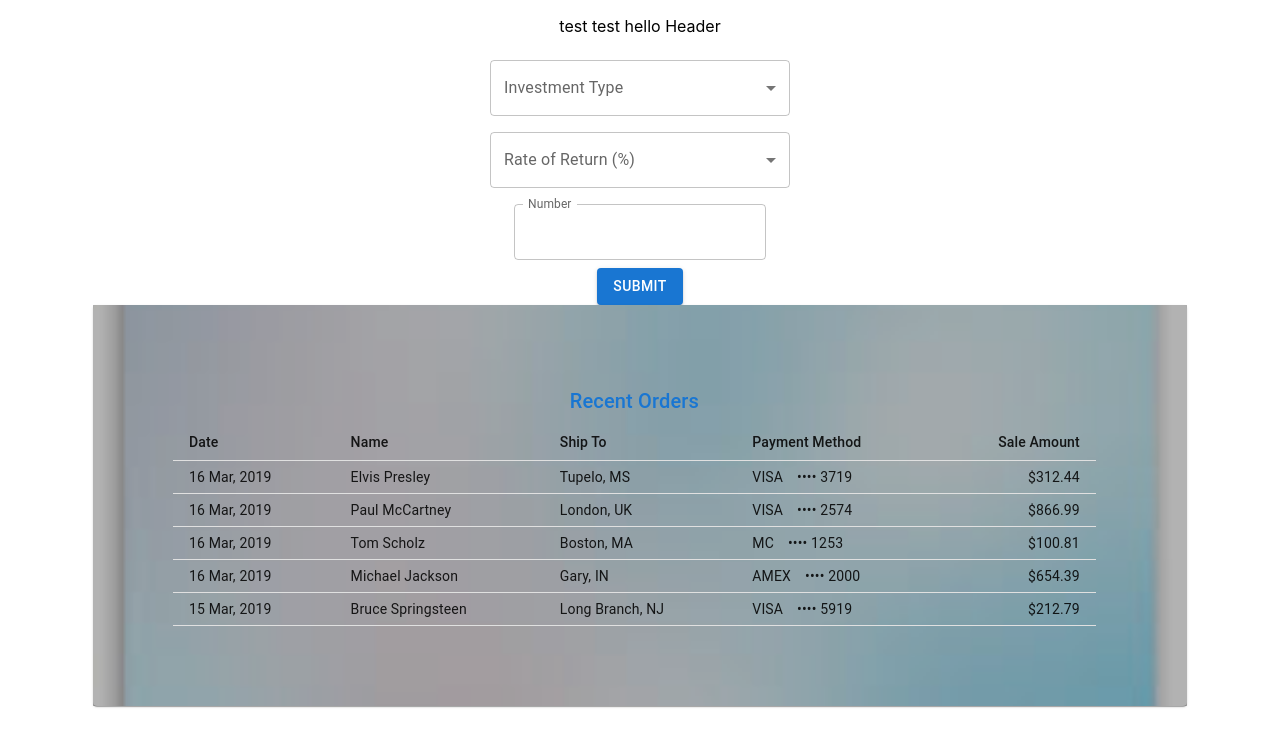
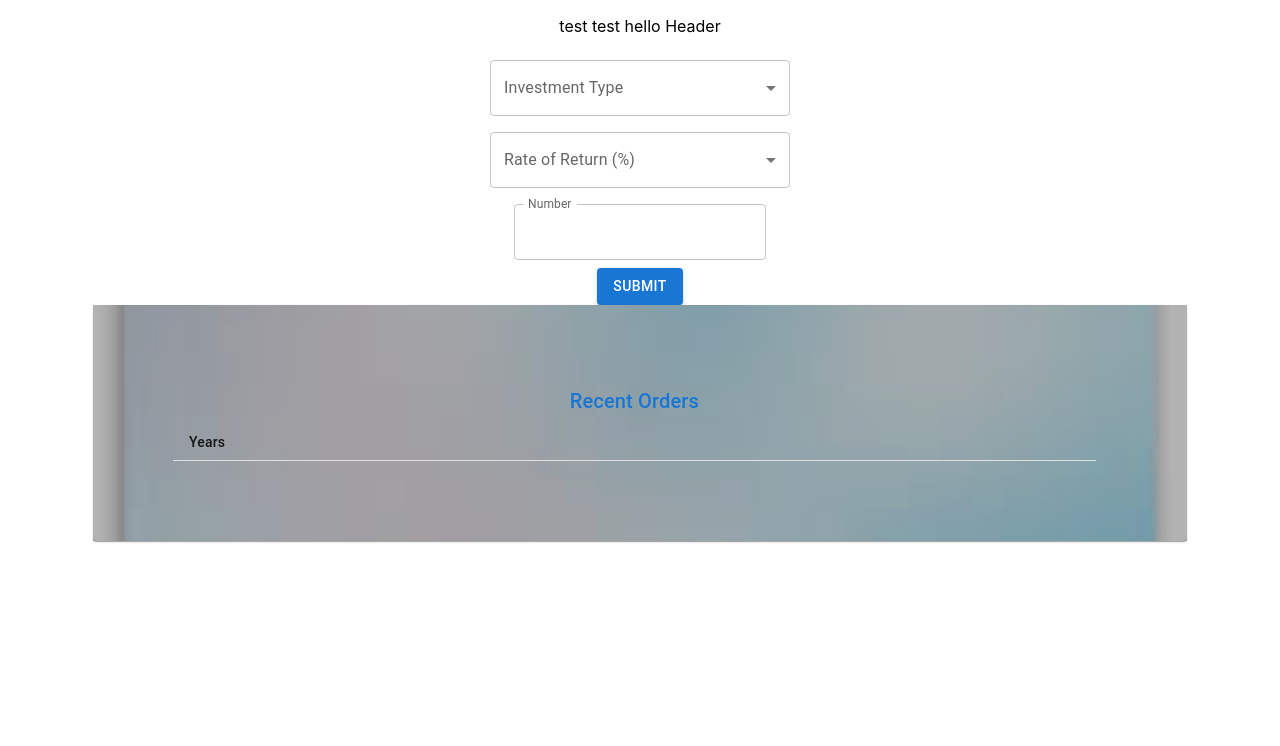
Before and after one commit to evelyn-tse/ghh-2022, a React (Create React App) app: page / in a window 1280 px wide. Shown: the top 746 px of the page. Built offline with nearby package versions, Linux system fonts and the light colour scheme.

Commit message:
figured out the rows of the table

```diff
--- a/src/Components/RoiCalc/InvestTable.js
+++ b/src/Components/RoiCalc/InvestTable.js
@@ -18,50 +18,24 @@ function createData(id, date, name, shipTo, paymentMethod, amount) {
     return { id, date, name, shipTo, paymentMethod, amount };
 }
 
-const rows = [
-    createData(
-      0,
-      '16 Mar, 2019',
-      'Elvis Presley',
-      'Tupelo, MS',
-      'VISA ⠀•••• 3719',
-      312.44,
-    ),
-    createData(
-      1,
-      '16 Mar, 2019',
-      'Paul McCartney',
-      'London, UK',
-      'VISA ⠀•••• 2574',
-      866.99,
-    ),
-    createData(2, '16 Mar, 2019', 'Tom Scholz', 'Boston, MA', 'MC ⠀•••• 1253', 100.81),
-    createData(
-      3,
-      '16 Mar, 2019',
-      'Michael Jackson',
-      'Gary, IN',
-      'AMEX ⠀•••• 2000',
-      654.39,
-    ),
-    createData(
-      4,
-      '15 Mar, 2019',
-      'Bruce Springsteen',
-      'Long Branch, NJ',
-      'VISA ⠀•••• 5919',
-      212.79,
-    ),
-  ];
 
 
 const InvestTable = ({years, amountMoney, setAmountMoney, startingAmount, setStartingAmount}) => {
 
+  const [rows, setRows] = React.useState([]);
+  const createRows = ()=>{
+    let tempRows = []
+    for (let i = 0; i < years; i++) {
+      tempRows.push({year: i})
+    }
+    tempRows.push({year: years})
+    setRows(tempRows);
+  }
     React.useEffect(()=>{
       if(years < 0 || !years){
         return;
       }
-      alert(years)
+      createRows();
     },[years])
   return (
     <div className="InvestTable">
@@ -103,21 +77,13 @@ const InvestTable = ({years, amountMoney, setAmountMoney, startingAmount, setSta
       <Table size="small">
         <TableHead>
           <TableRow>
-            <TableCell>Date</TableCell>
-            <TableCell>Name</TableCell>
-            <TableCell>Ship To</TableCell>
-            <TableCell>Payment Method</TableCell>
-            <TableCell align="right">Sale Amount</TableCell>
+            <TableCell>Years</TableCell>
           </TableRow>
         </TableHead>
         <TableBody>
           {rows.map((row) => (
             <TableRow key={row.id}>
-              <TableCell>{row.date}</TableCell>
-              <TableCell>{row.name}</TableCell>
-              <TableCell>{row.shipTo}</TableCell>
-              <TableCell>{row.paymentMethod}</TableCell>
-              <TableCell align="right">{`$${row.amount}`}</TableCell>
+              <TableCell>{row.year}</TableCell>
             </TableRow>
           ))}
         </TableBody>
```
